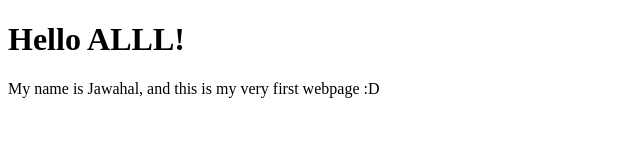
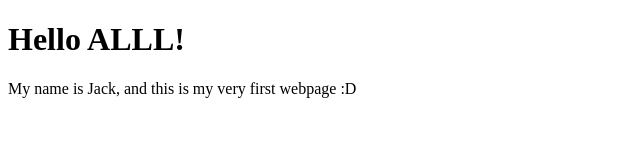
Before and after one commit to JAWAHAL/100Daysofcode, a plain HTML site: page index.html in a window 1280 px wide. Shown: the full height of the page, 0-640 px from the left. Drawn offline with Linux system fonts and the light colour scheme.

Commit message:
changed jawahal to jack

```diff
--- a/index.html
+++ b/index.html
@@ -7,6 +7,6 @@
   </head>
   <body>
     <h1>Hello ALLL!</h1>
-    <p>My name is Jawahal, and this is my very first webpage :D</p>
+    <p>My name is Jack, and this is my very first webpage :D</p>
   </body>
 </html>
```
